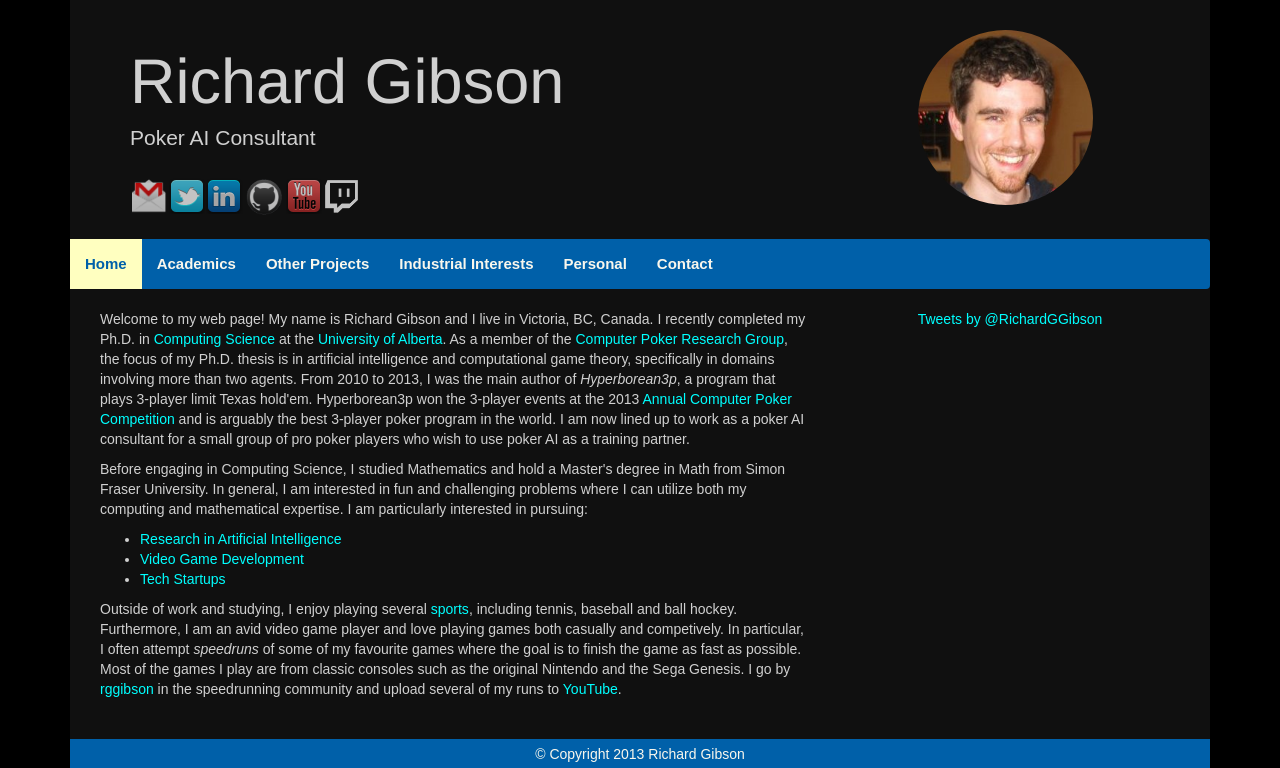
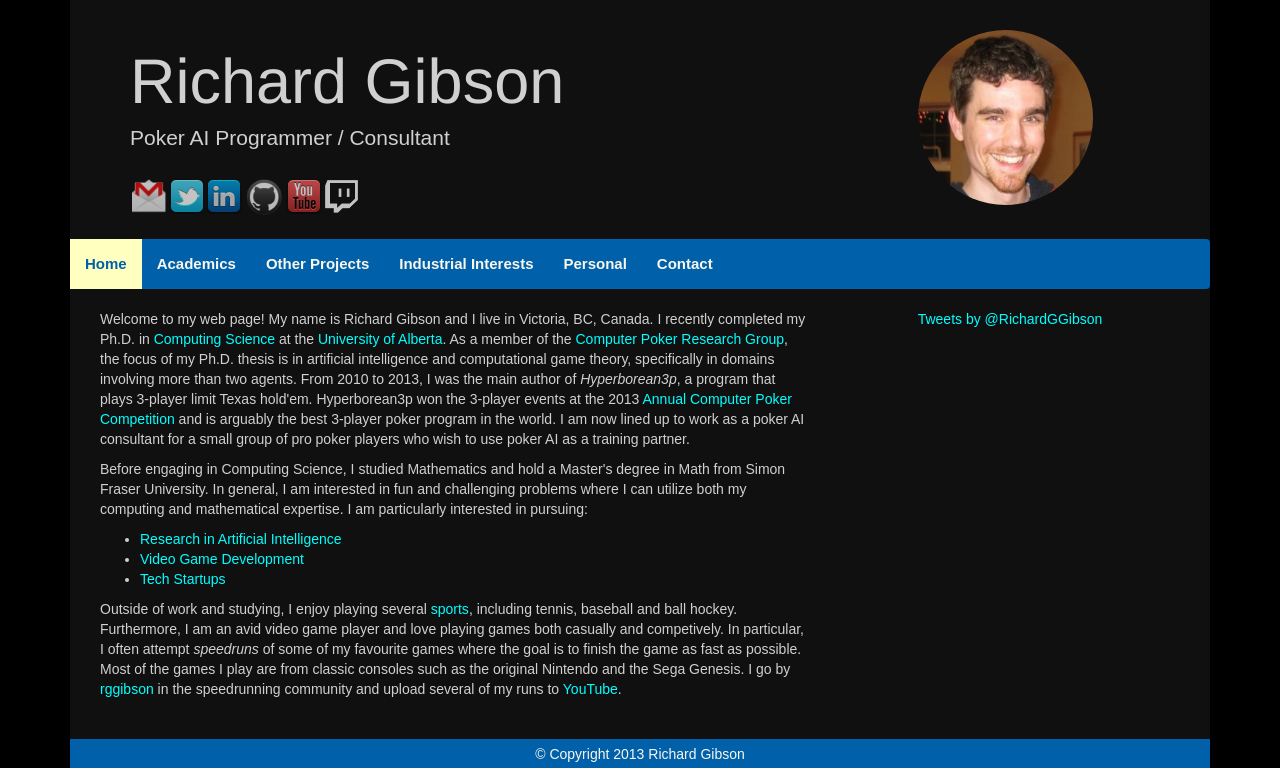
Before and after one commit to rggibson/personal-webpage, a Python web app: template templates/home.html in a window 1280 px wide. Shown: the top 768 px of the page. Run offline with Jinja, Linux system fonts and the light colour scheme; the template is opened without the code that fills it, so the values that code supplies are empty; some libraries are stand-ins or nearby versions.

Commit message:
Updated page header

```diff
--- a/templates/base.html
+++ b/templates/base.html
@@ -48,7 +48,7 @@
     </div>
     <div class="col-lg-9 col-md-9 col-lg-pull-3 col-md-pull-3">
       <h1>Richard Gibson</h1>
-      <p class="lead">Poker AI Consultant</p>
+      <p class="lead">Poker AI Programmer / Consultant</p>
       <a href="mailto:richard.g.gibson@gmail.com" class="social-button pull-left">
 	<img src="/static/images/email.png" alt="Email" class="img-responsive img-social">
       </a>
```
